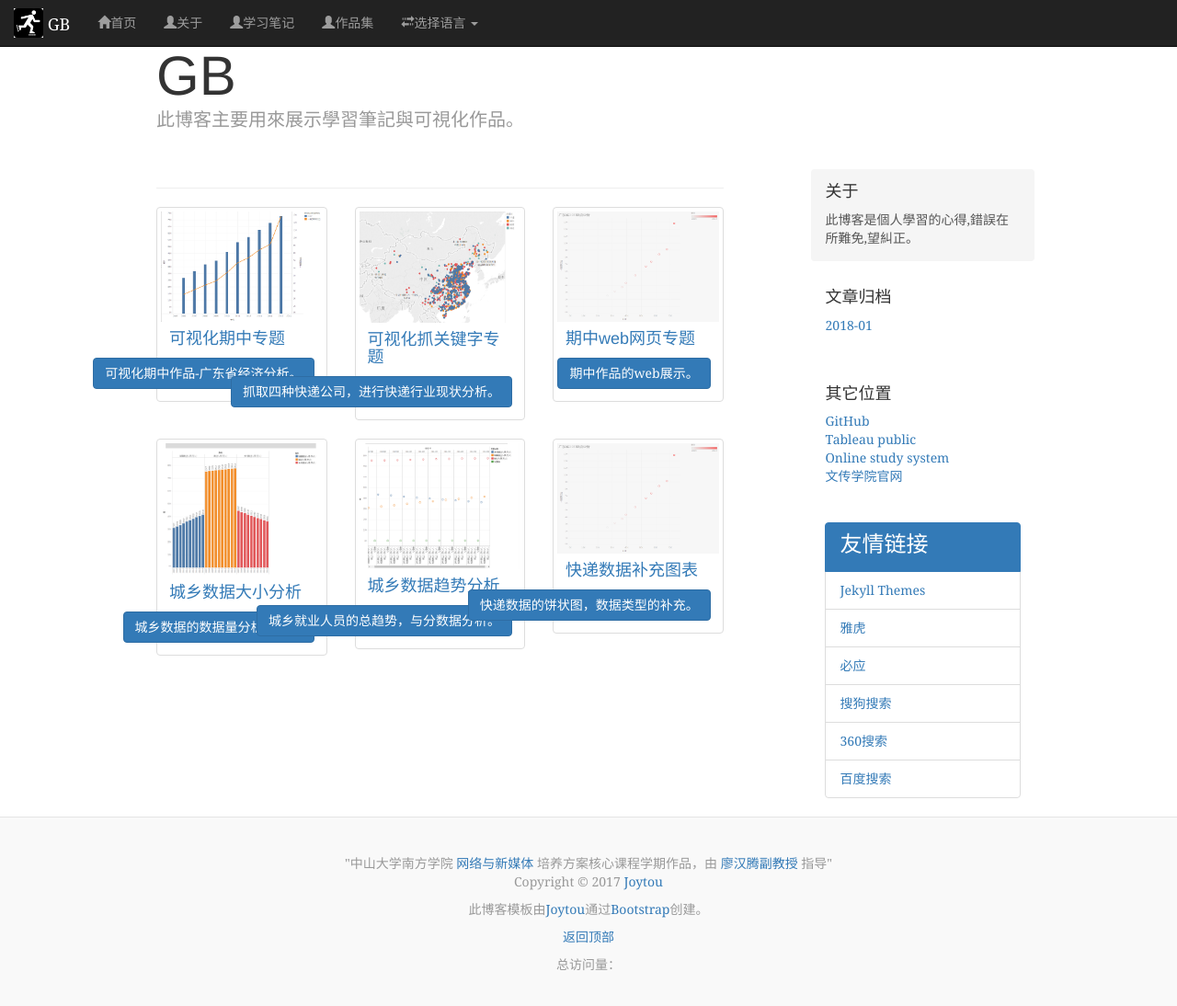
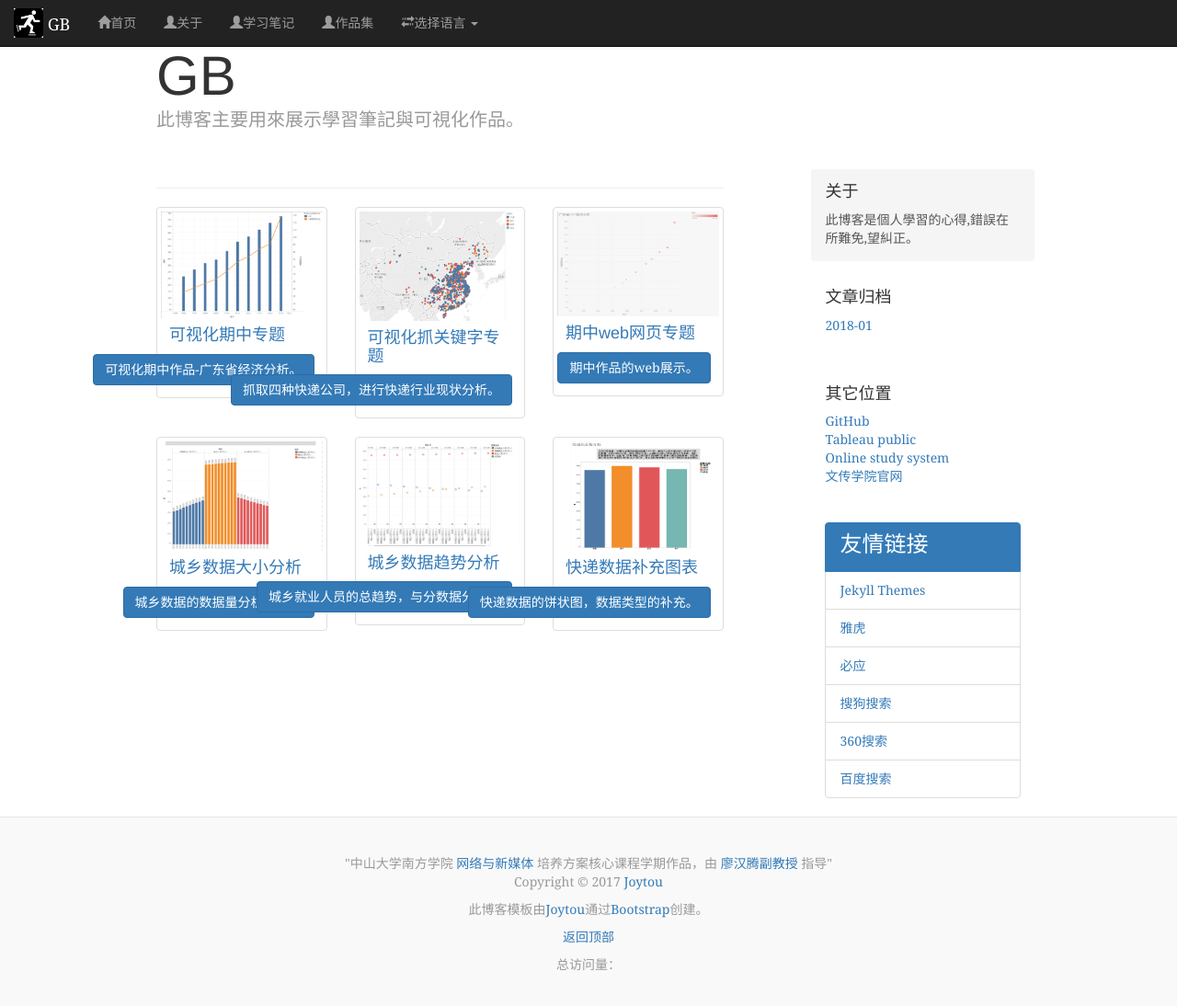
Before and after one commit to zdnfzgb/zdnfzgb.github.io, a Jekyll site: the page built from portfolio/index.html, in a window 1280 px wide and 1099 px high. Shown: the top 1094 px of the window at 92% size. Built offline with Jekyll 4.4.1, drawn with Linux system fonts in a browser that asks for light colours; comment, search, counter and statistics services are not loaded.

Commit message:
修改图片与插入网址

```diff
--- a/portfolio/index.html
+++ b/portfolio/index.html
@@ -57,10 +57,10 @@ lang: cn
     </div>
     <div class="col-sm-6 col-md-4">
         <div class="thumbnail">
-            <img src="/img-tableau/缺点分析.png" alt="Show Local Weather!">
+            <img src="/img-tableau/快递站数据分析.png" alt="Show Local Weather!">
             <div class="caption clearfix">
                 <h4><a class="posts-list-name" href="https://public.tableau.com/profile/.17705372#!/vizhome/_18360/1_1?publish=yes" target="_blank">快递数据补充图表</a></h4>
-                <a class="btn btn-primary pull-right" href="https://tumaorou.github.io/Tumaorou.github.io/portfolio/middle-subject/" target="_blank">快递数据的饼状图，数据类型的补充。</a>
+                <a class="btn btn-primary pull-right" href="https://public.tableau.com/profile/.17705372#!/vizhome/_18360/1_1?publish=yes" target="_blank">快递数据的饼状图，数据类型的补充。</a>
             </div>
         </div>
     </div>
```
Also changed, not shown: img-tableau/全国快递.png, img-tableau/城乡数据大小.png, img-tableau/城乡数据趋势.png, img-tableau/快递站数据分析.png (added), img-tableau/排名分析.png, img-tableau/缺点分析.png.
